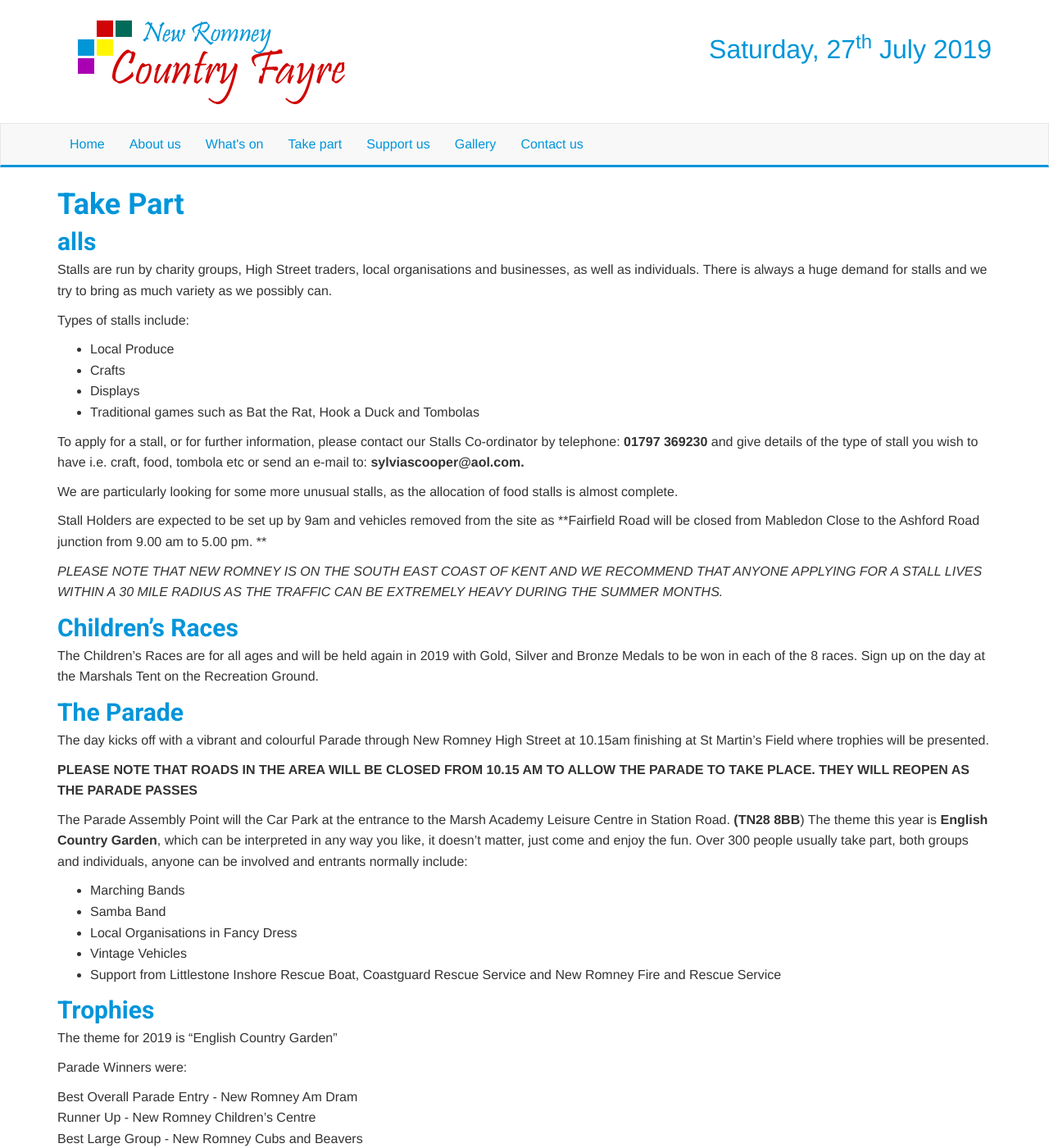
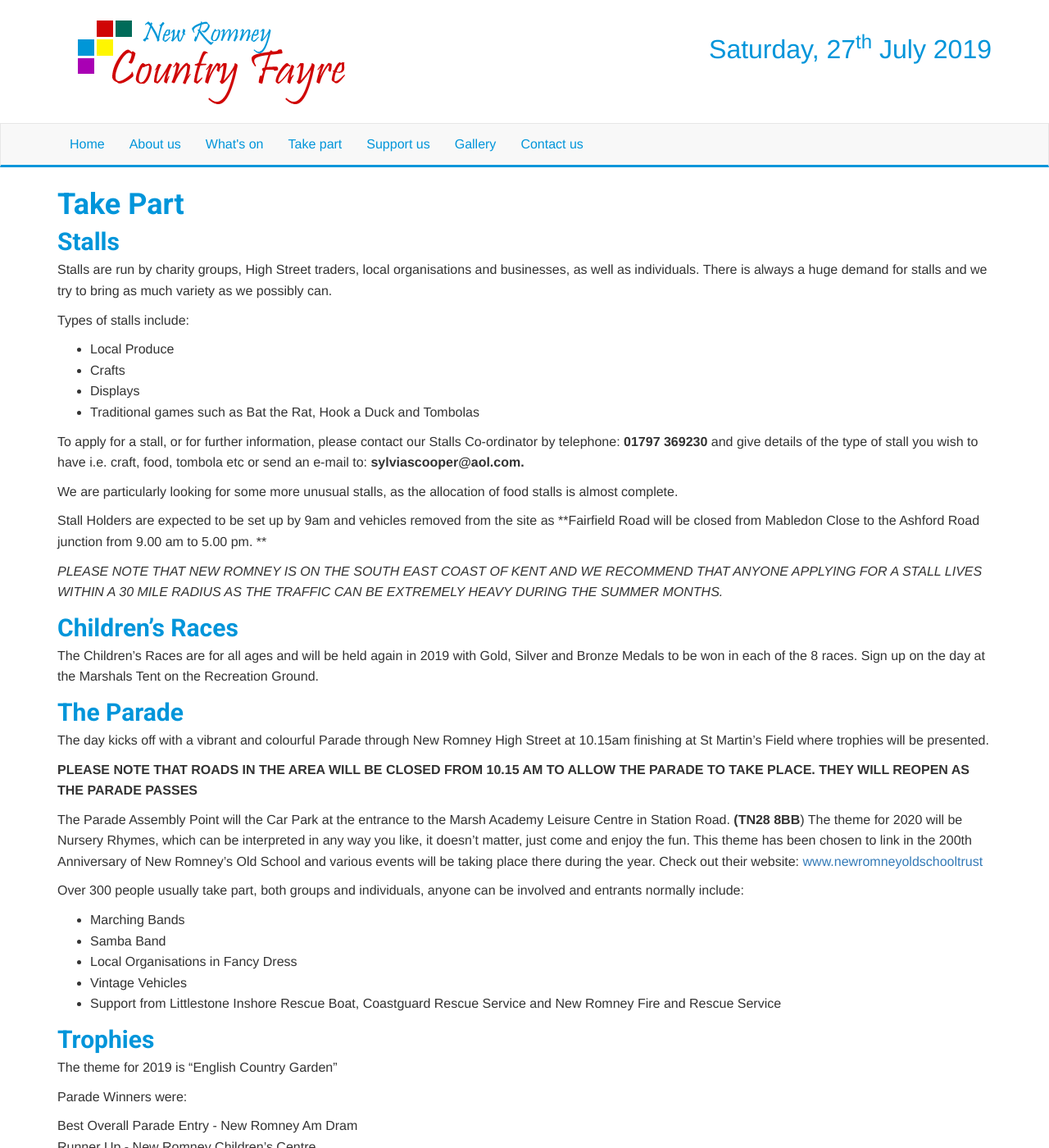
Before and after one commit to jodiedoubleday/newromney, a Jekyll site: the page built from takePart.md, in a window 1280 px wide and 1400 px high. Shown: the whole window at 82% size. Built offline with Jekyll 4.4.1, drawn with Linux system fonts in a browser that asks for light colours; a script that is not in the unit is left out.

Commit message:
Update Pages “takePart”

```diff
--- a/takePart.md
+++ b/takePart.md
@@ -4,7 +4,7 @@
 heading: Take Part
 image: /assets/images/uploads/img_7293.jpg
 ---
-## alls
+## Stalls
 
 Stalls are run by charity groups, High Street traders, local organisations and businesses, as well as individuals. There is always a huge demand for stalls and we try to bring as much variety as we possibly can.
 
@@ -33,7 +33,9 @@
 
 **PLEASE NOTE THAT ROADS IN THE AREA WILL BE CLOSED FROM 10.15 AM TO ALLOW THE PARADE TO TAKE PLACE.  THEY WILL REOPEN AS THE PARADE PASSES**
 
-The Parade Assembly Point will the Car Park at the entrance to the Marsh Academy Leisure Centre in Station Road. **(TN28 8BB**)  The theme this year is **English Country Garden**, which can be interpreted in any way you like, it doesn't matter, just come and enjoy the fun.  Over 300 people usually take part, both groups and individuals, anyone can be involved and entrants normally include:
+The Parade Assembly Point will the Car Park at the entrance to the Marsh Academy Leisure Centre in Station Road. **(TN28 8BB**)  The theme for 2020 will be Nursery Rhymes, which can be interpreted in any way you like, it doesn't matter, just come and enjoy the fun.  This theme has been chosen to link in the 200th Anniversary of New Romney's Old School and various events will be taking place there during the year.  Check out their website: [www.newromneyoldschooltrust](www.newromneyoldschooltrust)
+
+Over 300 people usually take part, both groups and individuals, anyone can be involved and entrants normally include:
 
 * Marching Bands
 * Samba Band
```
